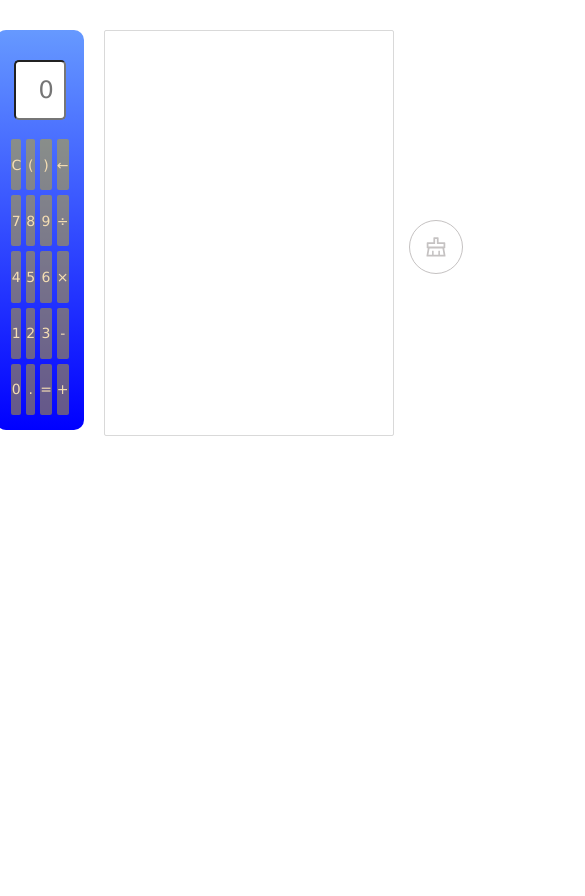
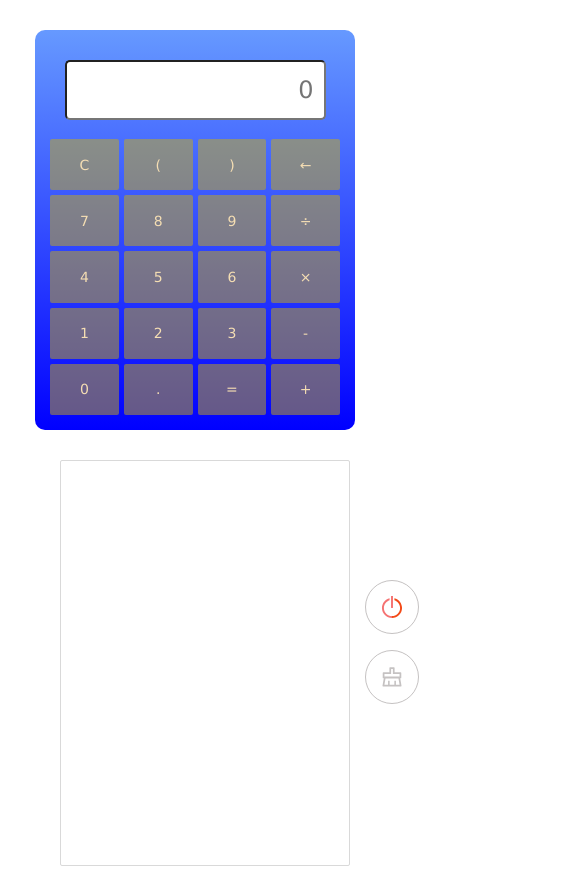
Before and after one commit to alexerem/calculator-lite-react, a React (Create React App) app: page / in a window 390 px wide. Both pictures are taken after a click on the element 85 px from the left and 180 px from the top of the page. Shown: the top 896 px of the page, 585 px wide, since content can reach past the window. Before the commit the page ends 844 px from the top, so only its background shows below. Built offline with nearby package versions, Linux system fonts and the light colour scheme.

Commit message:
make adaptive

```diff
--- a/src/component/ButtonOff/ButtonOff.module.css
+++ b/src/component/ButtonOff/ButtonOff.module.css
@@ -13,3 +13,10 @@
     border: 1px solid #c5c2c2;
     background-color: #fff;
 }
+
+@media (max-width: 800px) {
+    .ButtonOff {
+        top: 550px;
+        left: 330px;
+    }
+}
--- a/src/component/InputResult/InputResult.module.css
+++ b/src/component/InputResult/InputResult.module.css
@@ -9,3 +9,9 @@
     text-align: right;
     color: #9c9999;
 }
+
+@media (max-width: 800px) {
+    .InputResult {
+        padding-bottom: 30px;
+    }
+}
--- a/src/hoc/Layout/Layout.module.css
+++ b/src/hoc/Layout/Layout.module.css
@@ -3,3 +3,10 @@
     justify-content: center;
     user-select: none;
 }
+
+@media (max-width: 800px) {
+    .Layout {
+        flex-direction: column;
+        align-items: center;
+    }
+}
```
